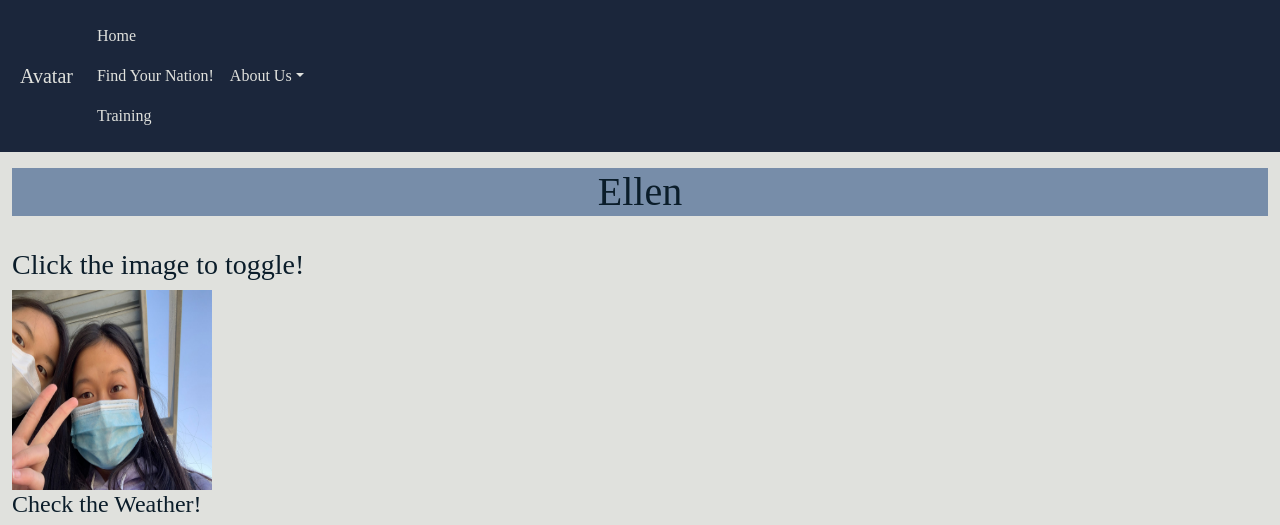
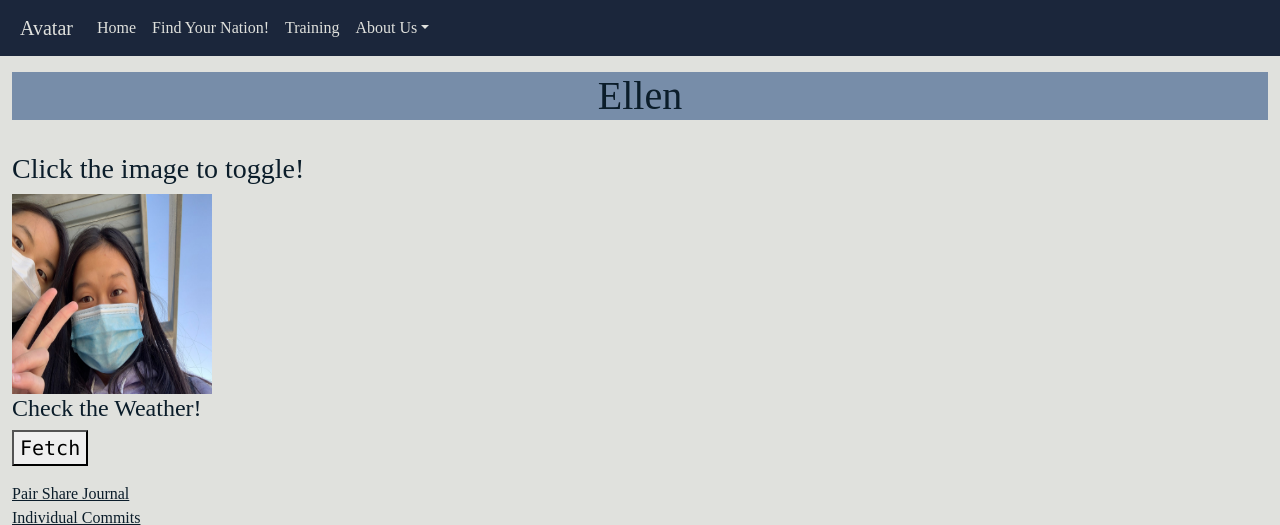
Before and after one commit to sanvi1855544/p3-avatar, a Flask app: page /Ellen/ in a window 1280 px wide. Shown: the top 525 px of the page. Run offline with Flask 2, Linux system fonts and the light colour scheme; some libraries are stand-ins or nearby versions.

Commit message:
fixed navbar

```diff
--- a/templates/layouts/base.html
+++ b/templates/layouts/base.html
@@ -34,8 +34,8 @@
             </button>
 
 
-            <ul class="nav navbar-nav mr-auto">
-                <li class="nav-item navbar-text">
+            <div class="collapse navbar-collapse" id="navbarNavAltMarkup">
+                <div class="navbar-nav">
                     <a class="nav-link" href={{ url_for('index') }}>Home</a>
                     <a class="nav-link" href={{ url_for('FindYourNation') }}>Find Your Nation!</a>
                     <a class="nav-link" href={{ url_for('Training') }}>Training</a>
```
